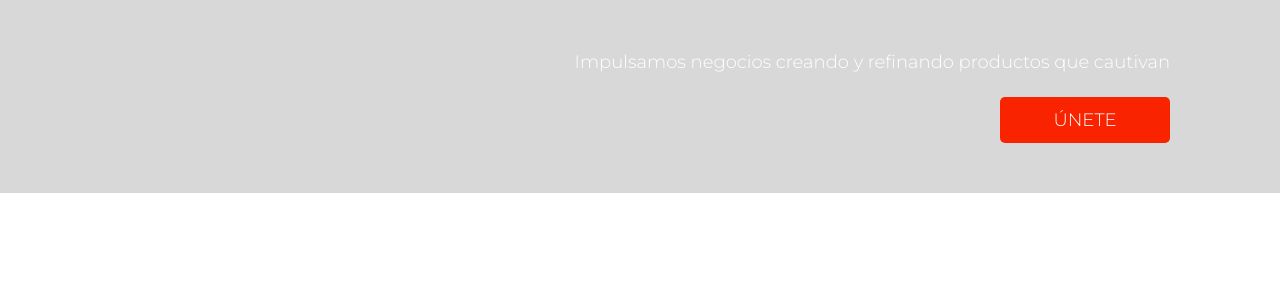
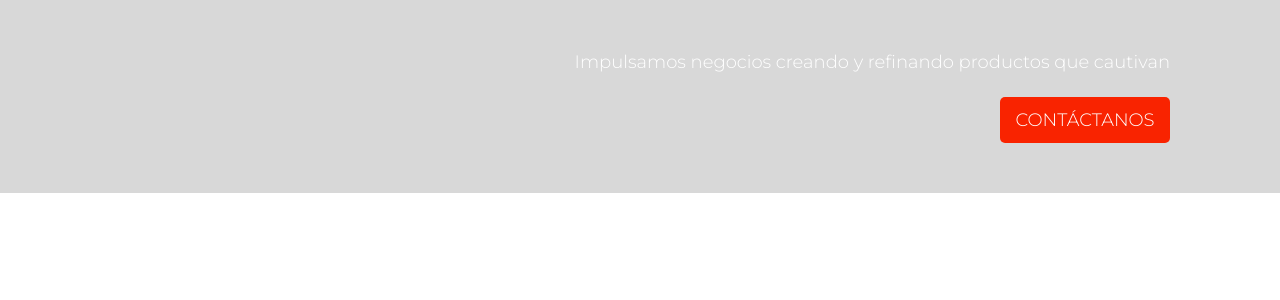
Before and after one commit to ProductHackers/ph-website-theme, a Jekyll site: the page built from index.md, in a window 1280 px wide. Shown: the part 286-586 px from the top of the page. Built offline with Jekyll 4.4.1, drawn with Linux system fonts in a browser that asks for light colours.

Commit message:
Hover menu

```diff
--- a/_data/team.json
+++ b/_data/team.json
@@ -3,7 +3,7 @@
     {
       "name": "Luis Díaz",
       "job": "CEO & founder",
-      "image": "dummy.jpg"
+      "image": "luis.jpg"
     },
     {
       "name": "Jorge García",
--- a/_data/unete.json
+++ b/_data/unete.json
@@ -56,6 +56,7 @@
   "section_dontworry": {
     "hero_text": "¿Ninguna te encaja? ¡No te preocupes!",
     "text": "Estamos creciendo mucho y necesitamos tener a gente top en el radar. Siéntete libre de enviarnos tu CV a",
+    "text_no_vacancies": "Ahora mismo no estamos buscando ningún perfil en concreto, pero siéntete libre de enviarnos tu CV a",
     "contact_email": "info@producthackers.es"
   }
 }
--- a/_includes/menu.html
+++ b/_includes/menu.html
@@ -1,7 +1,8 @@
 <menu id="ph-menu" class="ph-menu">
   <div id="menu__wrapper" class="menu__wrapper">
     <ul>
-      <a href="{{ site.baseurl }}{% link unete.md %}"><li class="highlighted">únete</li></a>
+      <a href="{{ site.baseurl }}{% link index.md %}"><li>inicio</li></a>
+      <a href="{{ site.baseurl }}{% link unete.md %}"><li>únete</li></a>
       <a href="{{ site.baseurl }}{% link contacto.md %}"><li>contacto</li></a>
       <a href="#"><li>blog</li></a>
     </ul>
--- a/_layouts/home.html
+++ b/_layouts/home.html
@@ -7,7 +7,7 @@ layout: default
   <div class="bottom__text">
     <h1>{{ site.data.home.section_intro.cta_text }}</h1>
     <div class="bottom__cta">
-      {% include buttons/cta.html text="únete" link="/unete.html" %}
+      {% include buttons/cta.html text="contáctanos" link="/contacto.html" %}
    </div>
   </div>
 </section>
--- a/_layouts/unete.html
+++ b/_layouts/unete.html
@@ -20,7 +20,7 @@ layout: default
   </div>
 </section>
 
-{% if site.data.unete.section_hiring.available_jobs %}
+{% if site.data.unete.section_hiring.available_jobs.size > 0 %}
 <section class="h-section__hiring">
   <h1 class="hero__text">{{ site.data.unete.section_hiring.hero_text }}</h1>
   <div class="hiring__card">
@@ -40,7 +40,11 @@ layout: default
 {% endif %}
 
 <section class="h-section__dontworry">
+  {% if site.data.unete.section_hiring.available_jobs.size > 0 %}
   <h1 class="hero__text">{{ site.data.unete.section_dontworry.hero_text }}</h1>
   <p>{{ site.data.unete.section_dontworry.text }}</p>
+  {% else %}
+  <p>{{ site.data.unete.section_dontworry.text_no_vacancies }}</p>
+  {% endif %}
   <p class="email">{{ site.data.unete.section_dontworry.contact_email }}</p>
 </section>
--- a/_sass/ph-website-theme/menu.scss
+++ b/_sass/ph-website-theme/menu.scss
@@ -38,71 +38,16 @@ menu.ph-menu {
 
       a > li {
         color: white;
+        transition: all 0.3s ease-out;
         &.highlighted {
           color: $brand-color;
         }
       }
+      a > li:hover {
+        color: $brand-color;
+      }
     }
   }
-
-  // .header__menu {
-  //   position: absolute;
-  //   top: 22px;
-  //   right: 50px;
-  //   cursor: pointer;
-  //   justify-self: center;
-  //   z-index: 20;
-
-  //   $bar-width: 30px;
-  //   $bar-height: 2px;
-  //   $bar-spacing: 8px;
-
-  //   &.menu-wrapper {
-  //     width: $bar-width;
-  //     height: $bar-height + $bar-spacing * 2;
-  //     cursor: pointer;
-
-  //     .hamburger-menu,
-  //     .hamburger-menu:after,
-  //     .hamburger-menu:before {
-  //       width: $bar-width;
-  //       height: $bar-height;
-  //     }
-
-  //     .hamburger-menu {
-  //       position: relative;
-  //       transform: translateY($bar-spacing);
-  //       background: rgba(255, 255, 255, 1);
-
-  //       &.topbar {
-  //         position: absolute;
-  //         bottom: 16px;
-  //         transition: top 300ms 300ms cubic-bezier(0.23, 1, 0.32, 1), transform 300ms cubic-bezier(0.23, 1, 0.32, 1);
-  //       }
-  //       &.bottombar {
-  //         position: absolute;
-  //         bottom: 0px;
-  //         transition: bottom 300ms 300ms cubic-bezier(0.23, 1, 0.32, 1), transform 300ms cubic-bezier(0.23, 1, 0.32, 1);
-  //       }
-
-  //       &.animate {
-  //         background: rgba(255, 255, 255, 0);
-  //       }
-  //       &.animate > .topbar {
-  //         position: absolute;
-  //         top: 0;
-  //         transform: rotate(45deg);
-  //         transition: top 300ms 300ms cubic-bezier(0.23, 1, 0.32, 1), transform 300ms cubic-bezier(0.23, 1, 0.32, 1);
-  //       }
-  //       &.animate > .bottombar {
-  //         position: absolute;
-  //         bottom: 0;
-  //         transform: rotate(-45deg);
-  //         transition: bottom 300ms 300ms cubic-bezier(0.23, 1, 0.32, 1), transform 300ms cubic-bezier(0.23, 1, 0.32, 1);
-  //       }
-  //     }
-  //   }
-  // }
 }
 
 @media screen and (max-width: 400px) {
```
Also changed, not shown: assets/images/team/luis.jpg (added).
